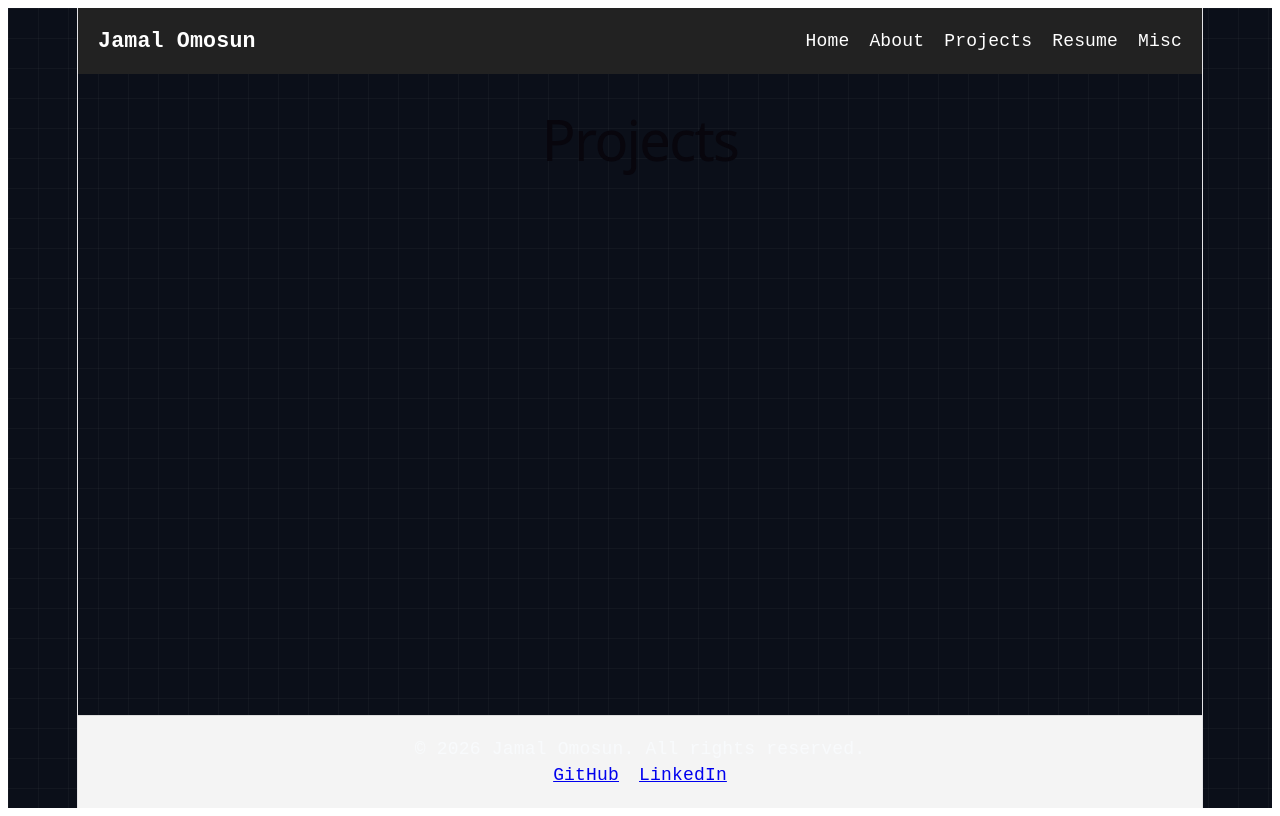
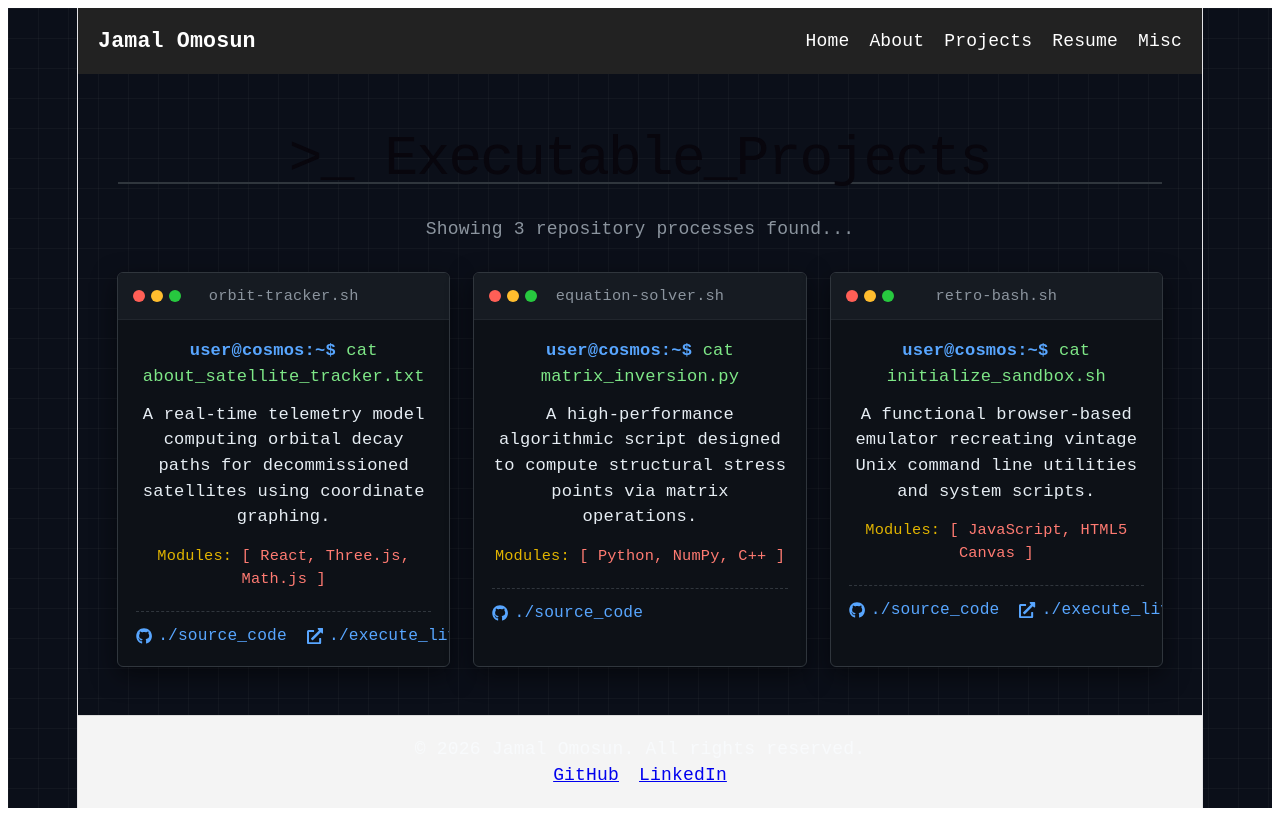
Before and after one commit to jamalomosun/jamalomosun.github.io, a React (Vite) app: page /#/projects in a window 1280 px wide. Built offline with nearby package versions, Linux system fonts and the light colour scheme.

Commit message:
added theming

```diff
--- /dev/null
+++ b/src/components/TerminalWindow.jsx
@@ -0,0 +1,129 @@
+import React from 'react';
+import { FaExternalLinkAlt, FaGithub } from 'react-icons/fa';
+
+export default function TerminalWindow({ title, command, description, techStack, githubUrl, liveUrl }) {
+  return (
+    <div style={styles.window}>
+      {/* 1. Terminal Title Bar */}
+      <div style={styles.titleBar}>
+        <div style={styles.dots}>
+          <span style={{ ...styles.dot, backgroundColor: '#FF5F56' }}></span>
+          <span style={{ ...styles.dot, backgroundColor: '#FFBD2E' }}></span>
+          <span style={{ ...styles.dot, backgroundColor: '#27C93F' }}></span>
+        </div>
+        <div style={styles.titleText}>{title.toLowerCase()}.sh</div>
+        <div style={styles.spacer}></div>
+      </div>
+
+      {/* 2. Terminal Content Body */}
+      <div style={styles.body}>
+        <div style={styles.line}>
+          <span style={styles.prompt}>user@cosmos:~$</span> <span style={styles.command}>cat {command}</span>
+        </div>
+
+        <p style={styles.description}>{description}</p>
+
+        <div style={styles.techSection}>
+          <span style={styles.techLabel}>Modules:</span> [ {techStack.join(', ')} ]
+        </div>
+
+        {/* 3. Action Links styled like terminal selections */}
+        <div style={styles.linksRow}>
+          {githubUrl && (
+            <a href={githubUrl} target="_blank" rel="noreferrer" style={styles.link}>
+              <FaGithub /> ./source_code
+            </a>
+          )}
+          {liveUrl && (
+            <a href={liveUrl} target="_blank" rel="noreferrer" style={styles.link}>
+              <FaExternalLinkAlt /> ./execute_live
+            </a>
+          )}
+        </div>
+      </div>
+    </div>
+  );
+}
+
+// Inline CSS Styles to mimic a desktop terminal app window
+const styles = {
+  window: {
+    backgroundColor: '#0D1117',
+    border: '1px solid #30363D',
+    borderRadius: '6px',
+    boxShadow: '0 8px 24px rgba(0,0,0,0.5)',
+    fontFamily: '"Courier New", Courier, monospace',
+    overflow: 'hidden',
+    width: '100%',
+    maxWidth: '450px',
+  },
+  titleBar: {
+    backgroundColor: '#161B22',
+    display: 'flex',
+    alignItems: 'center',
+    padding: '10px 15px',
+    borderBottom: '1px solid #21262D',
+  },
+  dots: {
+    display: 'flex',
+    gap: '6px',
+  },
+  dot: {
+    width: '12px',
+    height: '12px',
+    borderRadius: '50%',
+    display: 'inline-block',
+  },
+  titleText: {
+    color: '#8B949E',
+    fontSize: '0.85rem',
+    marginLeft: 'auto',
+    marginRight: 'auto',
+  },
+  spacer: {
+    width: '48px', // Balances out the width of the 3 window dots to perfectly center text
+  },
+  body: {
+    padding: '18px',
+    color: '#C9D1D9',
+    fontSize: '0.95rem',
+    lineHeight: '1.5',
+  },
+  line: {
+    marginBottom: '12px',
+  },
+  prompt: {
+    color: '#58A6FF', // Light Cyan Linux Prompt
+    fontWeight: 'bold',
+  },
+  command: {
+    color: '#7EE787', // Bright Terminal Green
+  },
+  description: {
+    color: '#E6EDF3',
+    margin: '10px 0',
+  },
+  techSection: {
+    color: '#FF7B72', // Orange/Red color for variables/tech stack
+    fontSize: '0.85rem',
+    marginTop: '15px',
+  },
+  techLabel: {
+    color: '#E1B400',
+  },
+  linksRow: {
+    display: 'flex',
+    gap: '20px',
+    marginTop: '20px',
+    borderTop: '1px dashed #30363D',
+    paddingTop: '12px',
+  },
+  link: {
+    color: '#58A6FF',
+    textDecoration: 'none',
+    display: 'flex',
+    alignItems: 'center',
+    gap: '6px',
+    fontSize: '0.9rem',
+  },
+};
--- a/src/pages/About.jsx
+++ b/src/pages/About.jsx
@@ -5,8 +5,12 @@ import { IoSparkles } from 'react-icons/io5';
 export default function About() {
   return (
     <div>
-      <h1><IoSparkles /> About Me</h1>
-      <p><FaTerminal /> I love solving complex problems at the intersection of math <BiMath /> and computer science <FaCode />.</p>
+      <h1> About Me</h1>
+      <p><FaTerminal /> I am a recent graduate from Carleton College with degrees in Mathematics and Computer Science.
+      I love solving complex problems at the intersection of math <BiMath /> , computer science <FaCode /> , political science, and policy.</p>
+      <p>I am currently seeking opportunities to apply my skills and knowledge in a dynamic environment.</p>
+        <p><IoSparkles /> I am passionate about using my skills to make a positive impact in the world, whether it's through research, data analysis, or software development.</p>
+        <p><FaSpaceShuttle /> In my free time, I enjoy exploring new technologies, reading about the latest advancements in AI and machine learning, and working on personal projects that challenge me to learn and grow.</p>
     </div>
   );
 }
--- a/src/pages/Projects.jsx
+++ b/src/pages/Projects.jsx
@@ -1 +1,63 @@
-export default function Projects() { return <h1>Projects</h1> }
+import React from 'react';
+import TerminalWindow from '../components/TerminalWindow';
+
+export default function Projects() {
+  // Array holding your raw data
+  const projectList = [
+    {
+      title: "Orbit-Tracker",
+      command: "about_satellite_tracker.txt",
+      description: "A real-time telemetry model computing orbital decay paths for decommissioned satellites using coordinate graphing.",
+      techStack: ["React", "Three.js", "Math.js"],
+      githubUrl: "https://github.com/jamalomosun",
+      liveUrl: "https://jamalomosun.github.io",
+    },
+    {
+      title: "Equation-Solver",
+      command: "matrix_inversion.py",
+      description: "A high-performance algorithmic script designed to compute structural stress points via matrix operations.",
+      techStack: ["Python", "NumPy", "C++"],
+      githubUrl: "https://github.com/jamalomosun",
+      liveUrl: "", // Optional, can be left blank
+    },
+    {
+      title: "Retro-Bash",
+      command: "initialize_sandbox.sh",
+      description: "A functional browser-based emulator recreating vintage Unix command line utilities and system scripts.",
+      techStack: ["JavaScript", "HTML5 Canvas"],
+      githubUrl: "https://github.com/jamalomosun",
+      liveUrl: "https://jamalomosun.github.io",
+    }
+  ];
+
+  return (
+    <div style={{ maxWidth: '1200px', margin: '0 auto', padding: '20px' }}>
+      <h1 style={{ fontFamily: '"Courier New", monospace', borderBottom: '2px solid #30363D', paddingBottom: '10px' }}>
+        &gt;_ Executable_Projects
+      </h1>
+      <p style={{ fontFamily: '"Courier New", monospace', color: '#8B949E', marginBottom: '30px' }}>
+        Showing {projectList.length} repository processes found...
+      </p>
+
+      {/* Grid container to arrange windows side-by-side */}
+      <div style={{
+        display: 'grid',
+        gridTemplateColumns: 'repeat(auto-fit, minmax(320px, 1fr))',
+        gap: '25px',
+        justifyItems: 'center'
+      }}>
+        {projectList.map((project, index) => (
+          <TerminalWindow
+            key={index}
+            title={project.title}
+            command={project.command}
+            description={project.description}
+            techStack={project.techStack}
+            githubUrl={project.githubUrl}
+            liveUrl={project.liveUrl}
+          />
+        ))}
+      </div>
+    </div>
+  );
+}
```
